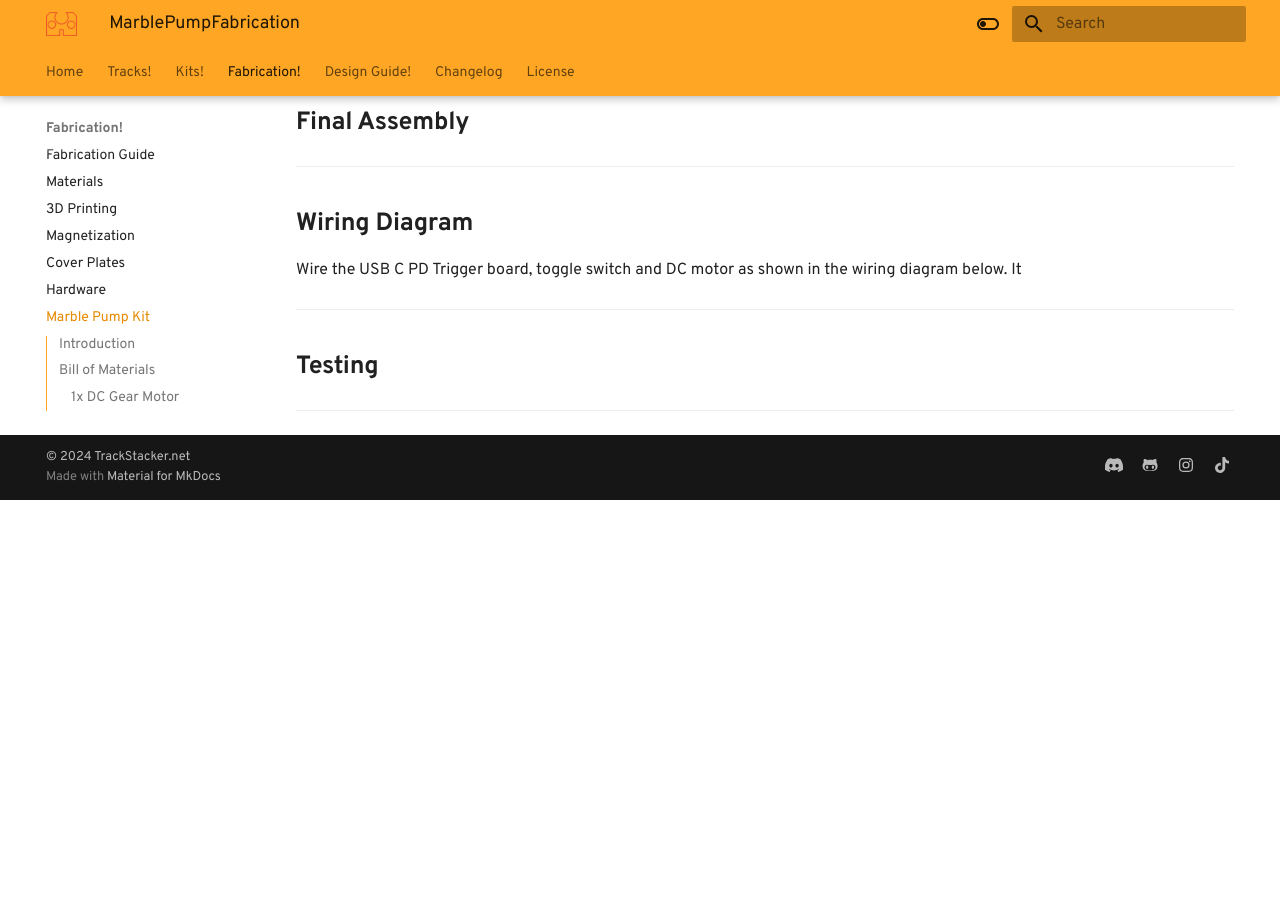
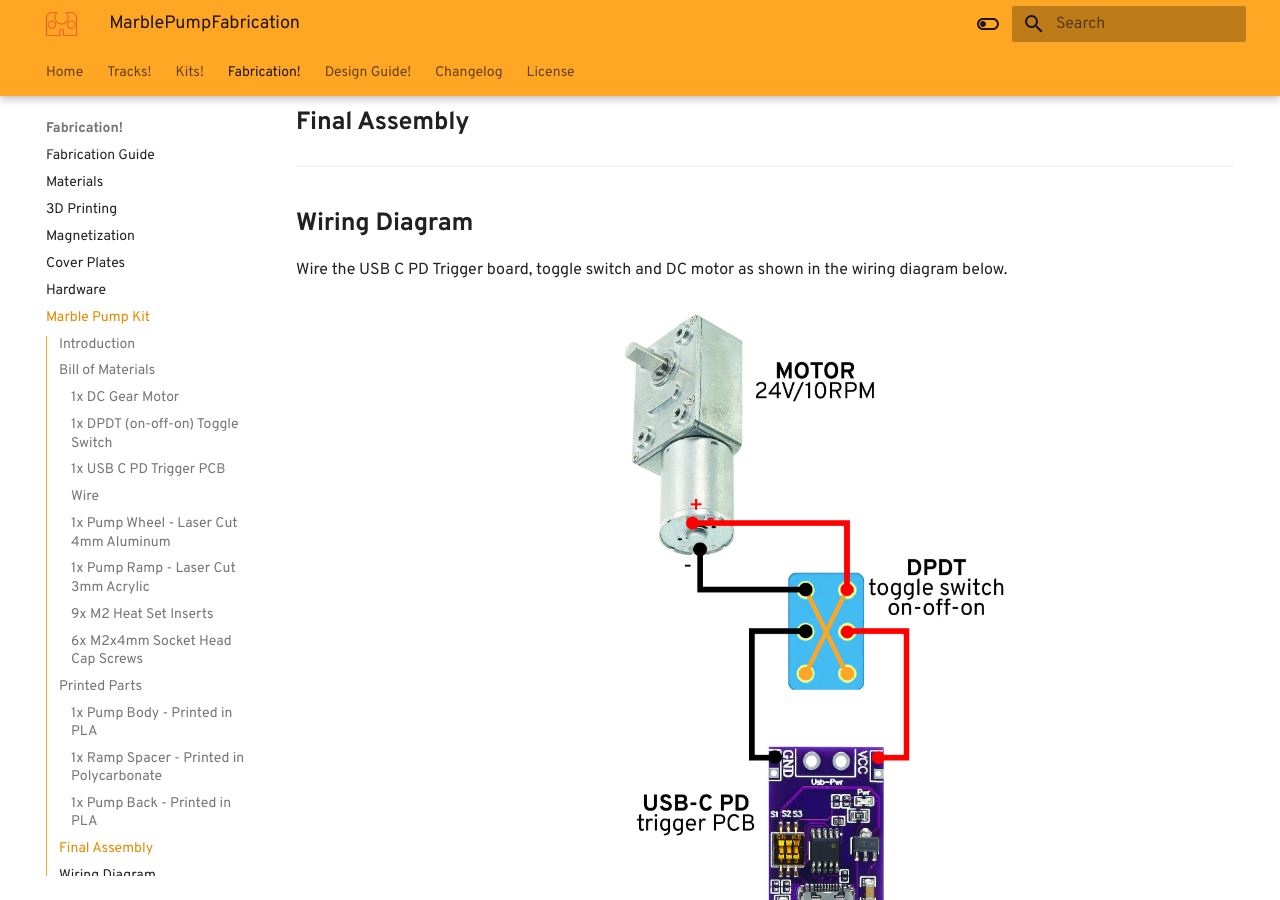
Before and after one commit to shaurjyabanerjee/TRACKSTACKER_DOCS, an MkDocs documentation site: the page built from docs/fab/marble_pump.md, in a window 1280 px wide and 900 px high, scrolled down 1204 px. Built offline with MkDocs 1.6.1 and Material for MkDocs 9.7.7, drawn with Linux system fonts in a browser that asks for light colours; before the commit the page ends 1704 px from its top, so only the background shows below that.

Commit message:
added schematic image for marble pump

```diff
--- a/docs/fab/marble_pump.md
+++ b/docs/fab/marble_pump.md
@@ -56,7 +56,10 @@
 
 ## **Wiring Diagram**
 
-Wire the USB C PD Trigger board, toggle switch and DC motor as shown in the wiring diagram below. It
+Wire the USB C PD Trigger board, toggle switch and DC motor as shown in the wiring diagram below.
+
+<img src="/img/FAB_DOCS/motor_wiring_diagram_rev1.jpg" style="width: 40vw; min-width: 100px;display: block; margin: auto;">
+
 
 ---
 
```
Also changed, not shown: docs/img/FAB_DOCS/motor_wiring_diagram_rev1.jpg (added).
